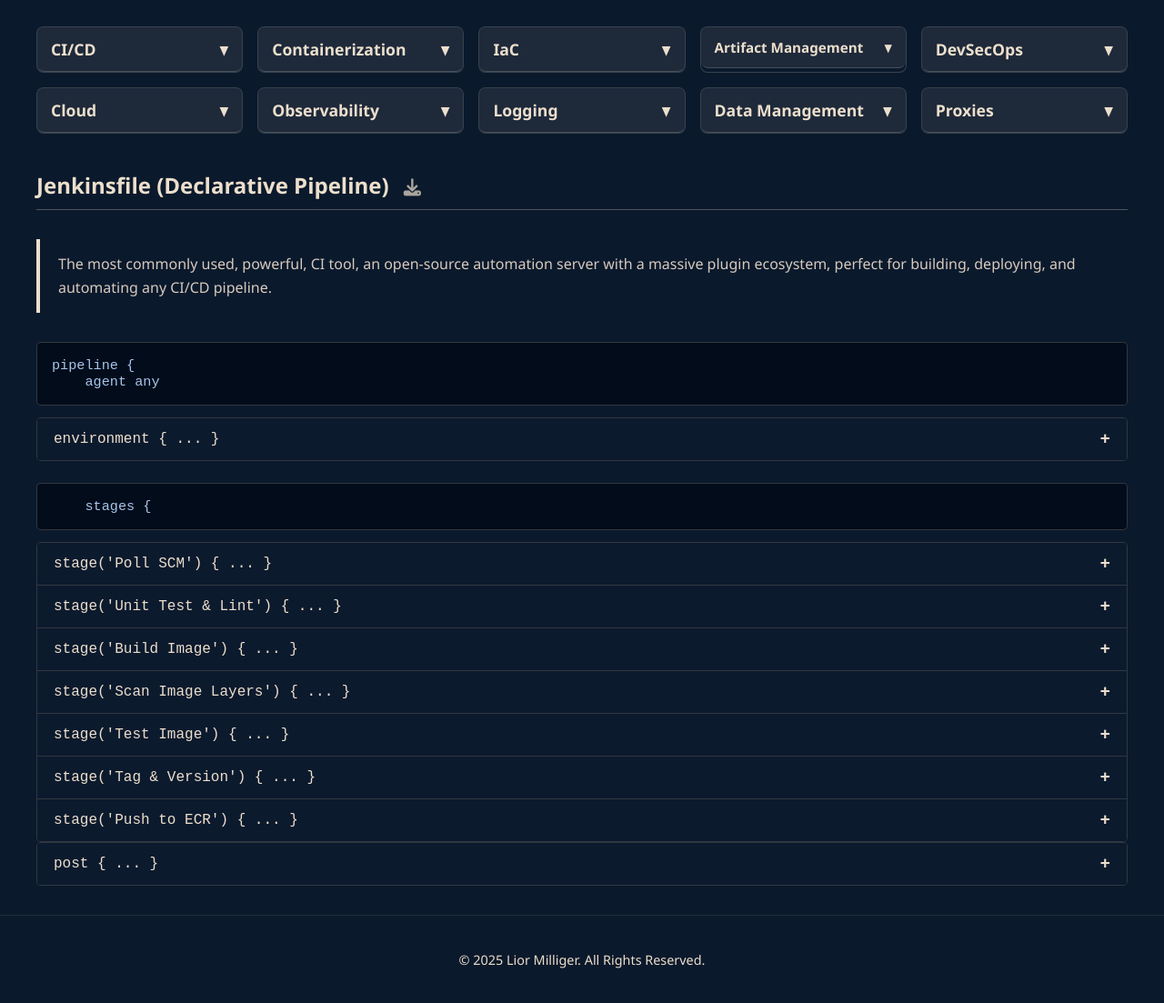
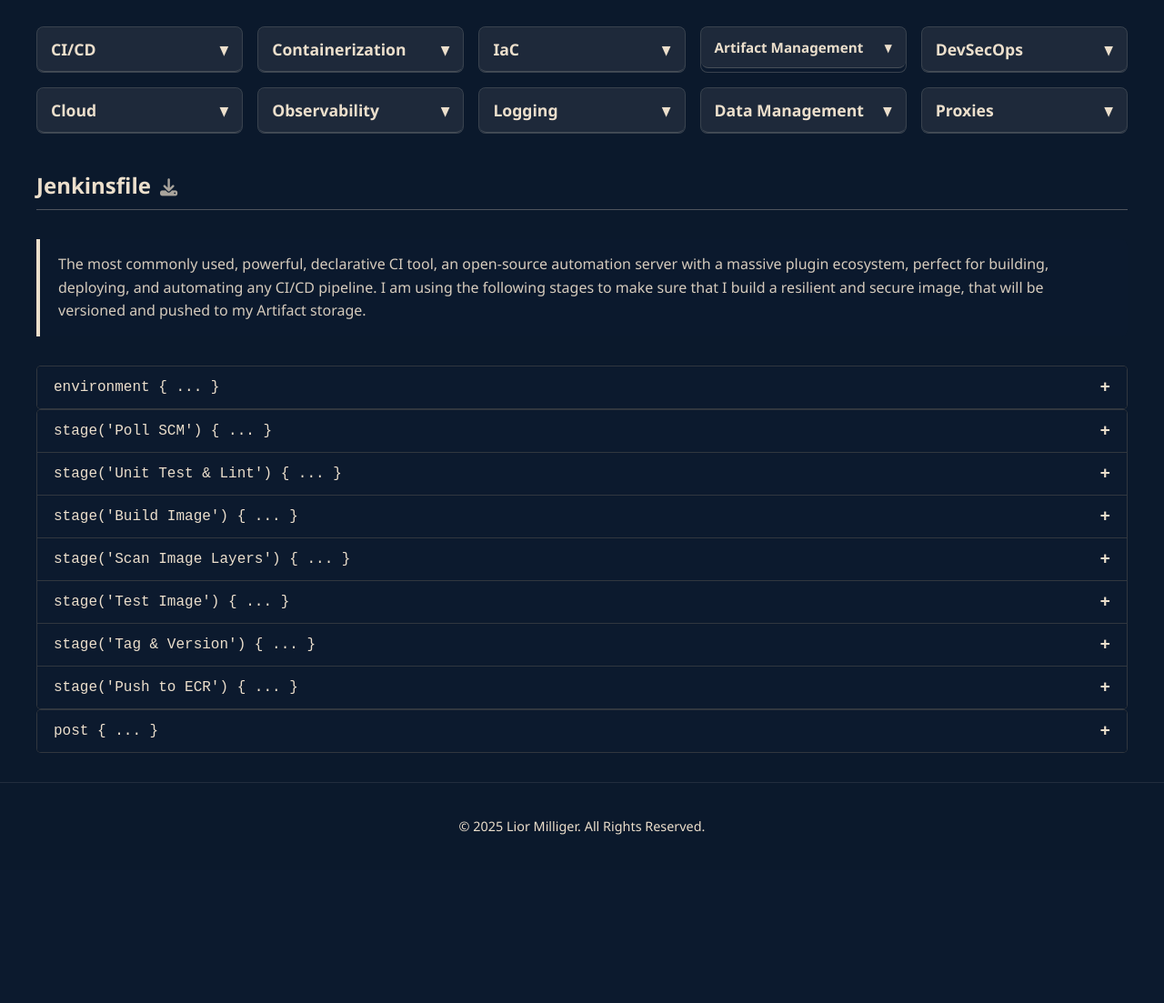
Before and after one commit to liormilliger/mywebsite-app, a Flask app: page /tech-in-action in a window 1280 px wide. Shown: the part 233-1336 px from the top of the page at 91% size. After the commit the page ends 1151 px from the top, so only its background shows below. Run offline with Flask 3, Linux system fonts and the light colour scheme.

Commit message:
added Helm to containerization and fine tuning Jenkins snippet and new Favicon

```diff
--- a/app/templates/base.html
+++ b/app/templates/base.html
@@ -4,7 +4,7 @@
     <meta charset="UTF-8">
     <meta name="viewport" content="width=device-width, initial-scale=1.0">
     <title>{% block title %}Lior Milliger - Portfolio{% endblock %}</title>
-    <link rel="icon" href="{{ url_for('static', filename='files/favicon1.jpg') }}">
+    <link rel="icon" href="{{ url_for('static', filename='files/favicon1.png') }}">
     <link rel="stylesheet" href="{{ url_for('static', filename='css/style.css') }}">
     <link rel="stylesheet" href="https://cdnjs.cloudflare.com/ajax/libs/font-awesome/6.5.2/css/all.min.css" integrity="sha512-SnH5WK+bZxgPHs44uWIX+LLJAJ9/2PkPKZ5QiAj6Ta86w+fsb2TkcmfRyVX3pBnMFcV7oQPJkl9QevSCWr3W6A==" crossorigin="anonymous" referrerpolicy="no-referrer" />
 </head>
--- /dev/null
+++ b/app/templates/snippets/Helm.html
@@ -0,0 +1,19 @@
+<h3>Helm - The Package Manager for Kubernetes</h3>
+<p>
+    Helm helps you manage Kubernetes applications. Helm Charts are packages of pre-configured Kubernetes resources that can be deployed as a single unit. This example shows the metadata file, <code>Chart.yaml</code>, which defines the chart's properties.
+</p>
+<pre><code>apiVersion: v2
+name: my-website
+description: A Helm chart for deploying my personal website on Kubernetes
+
+# A chart can be either an 'application' or a 'library' chart.
+# Application charts are installable, and library charts provide useful functions.
+type: application
+
+# This is the chart version. This version number should be incremented each time you make changes
+# to the chart and its templates, especially when you package it for distribution.
+version: 0.1.0
+
+# This is the version number of the application being deployed. This version number should be
+# incremented each time you make changes to the application.
+appVersion: "1.0.0"</code></pre>
--- a/app/templates/snippets/Jenkins.html
+++ b/app/templates/snippets/Jenkins.html
@@ -1,16 +1,12 @@
 <a href="/Jenkinsfile-demo" class="download-link" download title="Click to download the file">
-    <h3 class="downloadable-title">Jenkinsfile (Declarative Pipeline) <i class="fas fa-download"></i></h3>
+    <h3 class="downloadable-title">Jenkinsfile<i class="fas fa-download"></i></h3>
 </a>
 
 <div class="snippet-intro">
     <p>
-        The most commonly used, powerful, CI tool, an open-source automation server with a massive plugin ecosystem, perfect for building, deploying, and automating any CI/CD pipeline.
+        The most commonly used, powerful, declarative CI tool, an open-source automation server with a massive plugin ecosystem, perfect for building, deploying, and automating any CI/CD pipeline. I am using the following stages to make sure that I build a resilient and secure image, that will be versioned and pushed to my Artifact storage.
     </p>
 </div>
-
-<pre><code>pipeline {
-    agent any
-</code></pre>
 
 <div class="code-accordion">
     <div class="accordion-item">
@@ -29,9 +25,6 @@
         </div>
     </div>
 </div>
-
-<pre><code>    stages {
-</code></pre>
 
 <div class="code-accordion">
     <div class="accordion-item">
--- a/app/templates/tech.html
+++ b/app/templates/tech.html
@@ -37,6 +37,10 @@
                     <a href="#" class="tech-link" data-target="kubernetes" title="Container orchestration platform">
                         <img src="{{ url_for('static', filename='images/tech/Kubernetes.svg.png') }}" alt="Kubernetes Logo" class="tech-icon">
                         <span class="tech-link-text">Kubernetes</span>
+                    </a>
+                    <a href="#" class="tech-link" data-target="helm" title="The package manager for Kubernetes">
+                        <img src="{{ url_for('static', filename='images/tech/helm-logo.png') }}" alt="Helm Logo" class="tech-icon">
+                        <span class="tech-link-text">Helm</span>
                     </a>
                 </div>
             </div>
@@ -152,6 +156,7 @@
             <div id="argocd" class="tech-content-panel" style="display: none;">{% include 'snippets/ArgoCD.html' %}</div>
             <div id="docker" class="tech-content-panel" style="display: none;">{% include 'snippets/Dockerfile.html' %}</div>
             <div id="kubernetes" class="tech-content-panel" style="display: none;">{% include 'snippets/Kubernetes.html' %}</div>
+            <div id="helm" class="tech-content-panel" style="display: none;">{% include 'snippets/Helm.html' %}</div>
             <div id="terraform" class="tech-content-panel" style="display: none;">{% include 'snippets/Terraform.html' %}</div>
             <div id="aws-ecr" class="tech-content-panel" style="display: none;">{% include 'snippets/AWS_ECR.html' %}</div>
             <div id="artifactory" class="tech-content-panel" style="display: none;">{% include 'snippets/artifactory.html' %}</div>
```
Also changed, not shown: app/static/files/favicon1.png (added), app/static/files/favicon3.jpg (renamed from app/static/files/favicon1.jpg).
